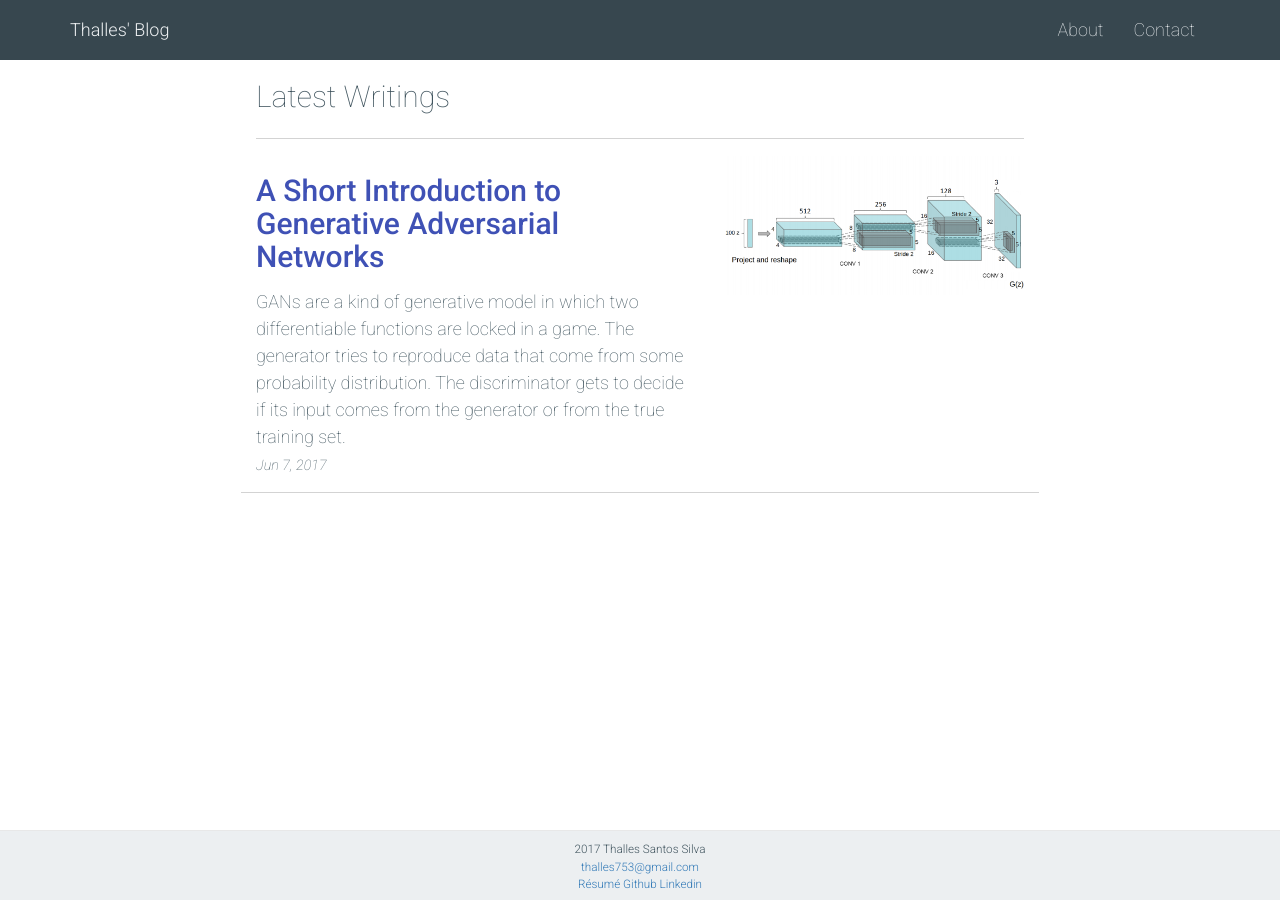
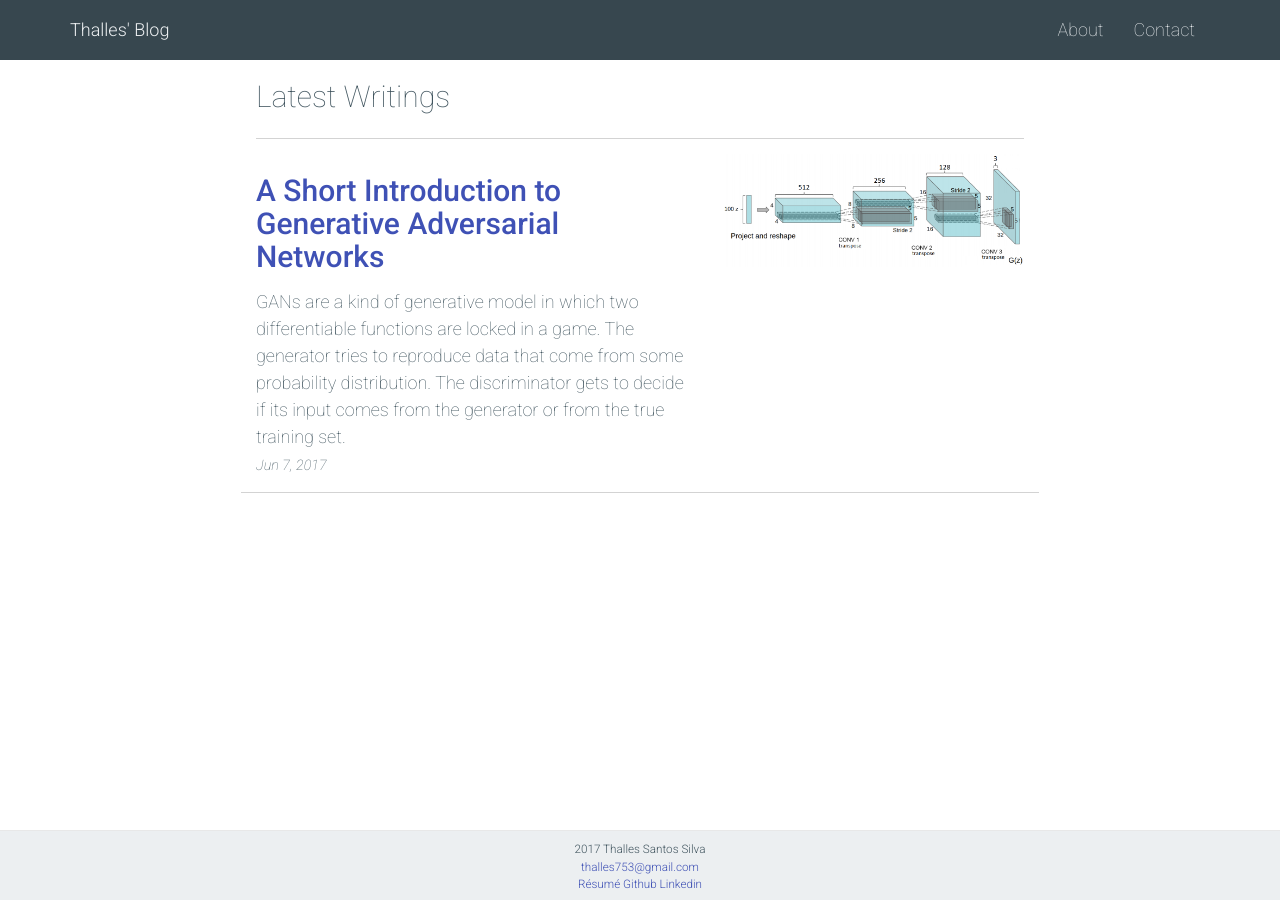
Before and after one commit to sthalles/sthalles.github.io, a Jekyll site: the page built from index.md, in a window 1280 px wide. Built offline with Jekyll 4.4.1, drawn with Linux system fonts in a browser that asks for light colours; nearby versions of some CDN libraries.

Commit message:
minor fixes

```diff
--- a/_layouts/home.html
+++ b/_layouts/home.html
@@ -17,7 +17,7 @@
         <div> <span class="post-short-description"> {{post.short_description}} </span> </div>
       </div>
 
-      <div class="col-sm-5"> <img class="post-image" src="{{post.image_url}}"> </div>
+      <div class="col-sm-5"> <img class="img-responsive" src="{{post.image_url}}"> </div>
 
       {% assign date_format = site.minima.date_format | default: "%b %-d, %Y" %}
       <div class="col-sm-12"> <span class="post-date"> {{ post.date | date: date_format }} </span></div>
--- a/_layouts/post.html
+++ b/_layouts/post.html
@@ -5,7 +5,9 @@
 <article class="post" itemscope itemtype="http://schema.org/BlogPosting">
 
   <header class="post-header">
+
     <h1 class="post-title" itemprop="name headline">{{ page.title | escape }}</h1>
+    <img src="{{site.url}}{{page.image_url}}" class="img-responsive"/>
 
     <div class="row">
       <div class="col-xs-5">
--- a/_posts/2017-06-07-intro-to-gans.markdown
+++ b/_posts/2017-06-07-intro-to-gans.markdown
@@ -4,7 +4,7 @@
 date:   2017-06-07 10:00:00 -0300
 categories: deep learning
 short_description: "GANs are a kind of generative model in which two differentiable functions are locked in a game. The generator tries to reproduce data that come from some probability distribution. The discriminator gets to decide if its input comes from the generator or from the true training set."
-image_url: "./assets/dcgan/generator-model.png"
+image_url: "/assets/dcgan/generator-model.png"
 ---
 
 Let's say there is this very cool party going on at your neighborhood, you really wanted to be there but there is a problem, to get into the party you need a special ticket that was long sold out. Considering you are especially eager to go to this party, you decide to do something about it. Since the expectations are very high and people are long waiting for the party to happen, the organization decided to hire a very qualified agency for party security. Their primary goal is to not allow anyone to crash the party. To accomplish that, they placed a lot of security guards at the entrance of the party to meticulously check everyone’s tickets for authenticity. As long as you are not any martial artistic master, the only way to get through the security is by fooling them with a fake ticket.
--- a/css/_index.scss
+++ b/css/_index.scss
@@ -38,13 +38,6 @@
   padding: 0 0 15px 0;
 }
 
-.post-image {
-  display: block;
-  margin: auto;
-  width: 100%;
-}
-
-
 .navbar-blog {
   padding: 5px 0px 5px 0px;
   background-color: $primary-color-darker800 !important;
@@ -71,7 +64,16 @@
   color: $primary-color-lighter50 !important;
 }
 
+a.active {
+  color: $primary-color-lighter50 !important;
+}
+
 a.dark:hover {
+  color: $secondary-color-darker800 !important;
+  text-decoration: none !important;
+}
+
+a.dark:active {
   color: $secondary-color-darker800 !important;
   text-decoration: none !important;
 }
@@ -79,6 +81,17 @@
 a.dark {
   color: $secondary-color !important;
 }
+
+/* Global <a> tag style */
+a {
+  color: $secondary-color !important;
+}
+
+a:hover, a:active {
+  color: $secondary-color-darker800 !important;
+  text-decoration: none;
+}
+
 
 .content-container{
   margin: 0px 12px 0px 12px;
@@ -159,8 +172,7 @@
   border: none;
 }
 
-.share-icons-container a:hover, a:active, a:focus{
-  color: transparent !important;
+.share-icons-container a:hover, a:active, a:focus {
   text-decoration: none;
 }
 
--- a/css/main.scss
+++ b/css/main.scss
@@ -10,6 +10,7 @@
 $base-font-family:          "Roboto", sans-serif !default;
 $base-font-weight:          300 !default;
 $small-font-weight:         200 !default;
+$large-font-weight:         400 !default;
 $base-font-size:            18px !default;
 $small-font-size:           $base-font-size * 0.80 !default;
 $very-small-font-size:      $base-font-size * 0.65 !default;
```
Also changed, not shown: assets/dcgan/generator-model.png.
